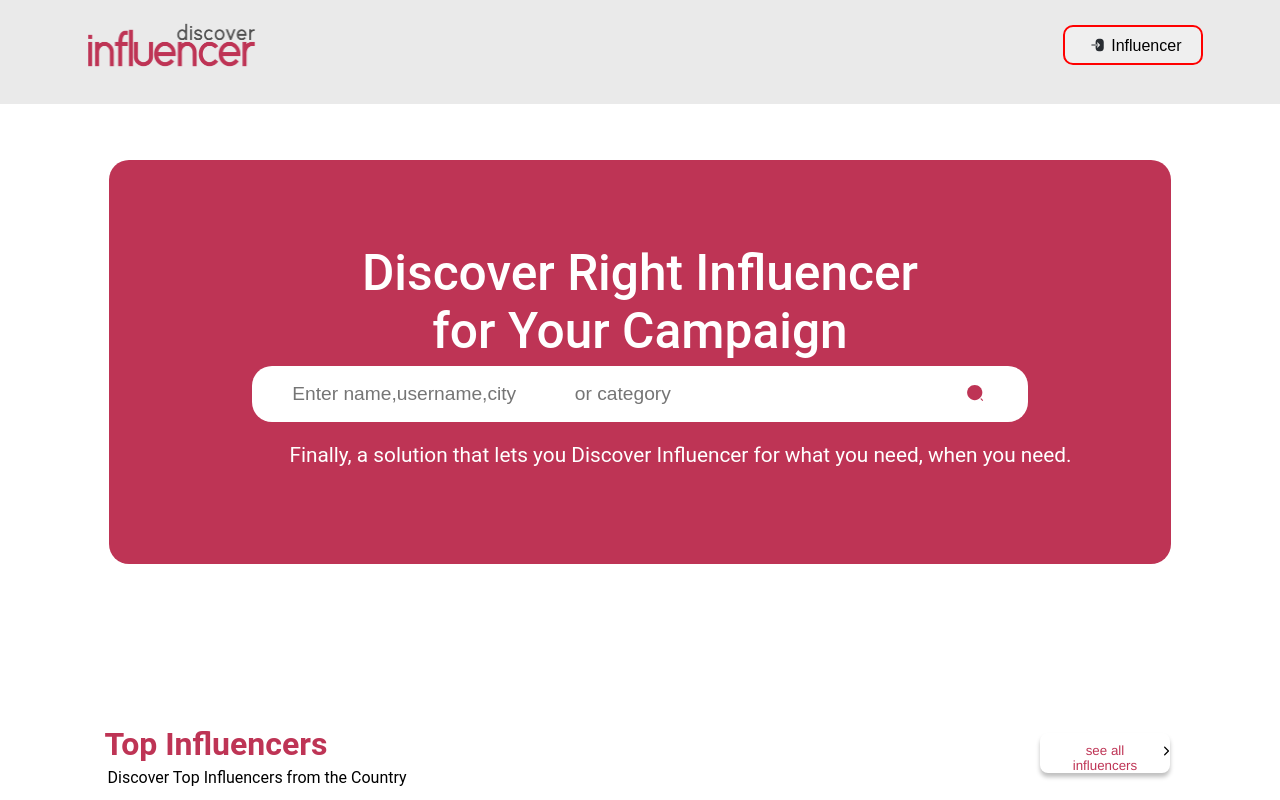
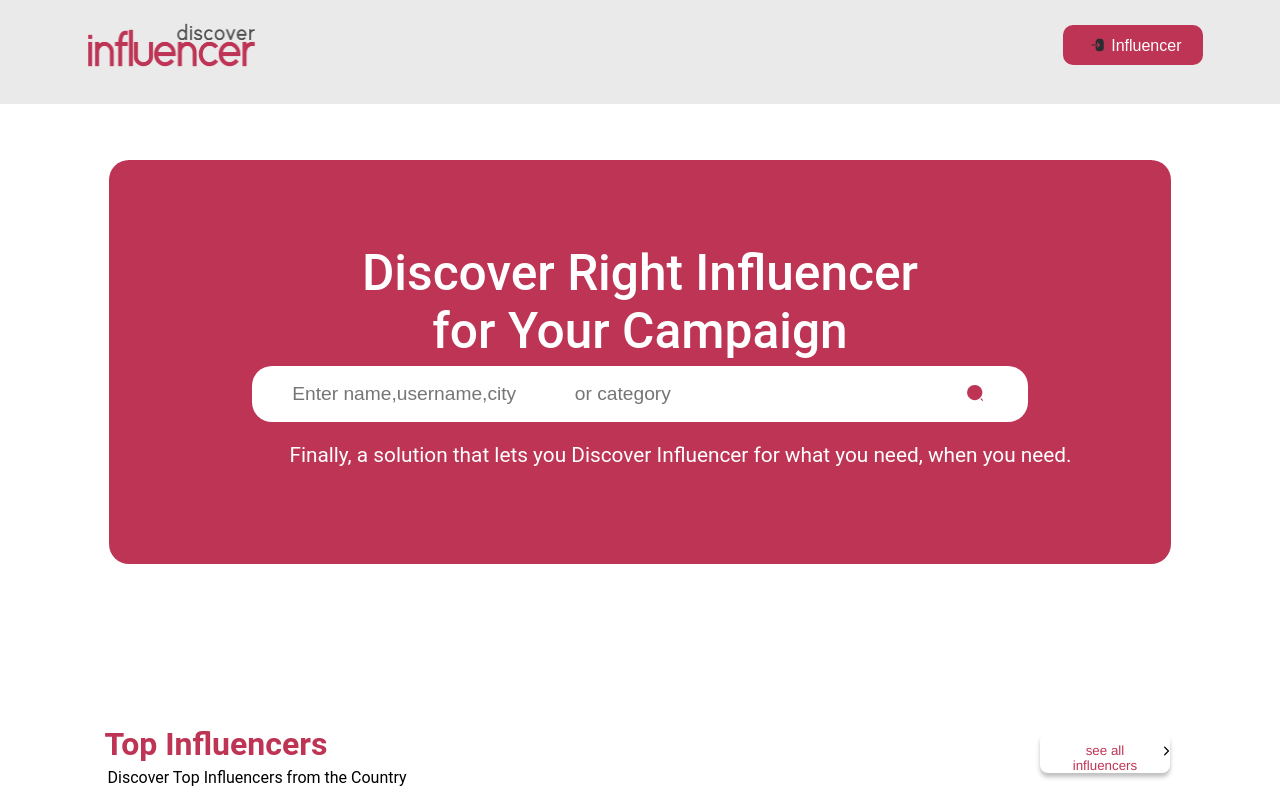
Before and after one commit to vk-0-7/One_creator_brands, a Next.js app: page / in a window 1280 px wide. In both pictures the pointer is over the button "Influencer". Shown: the top 800 px of the page. Built offline with nearby package versions, Linux system fonts and the light colour scheme.

Commit message:
issue resolved

```diff
--- a/components/navbar2.js
+++ b/components/navbar2.js
@@ -1,9 +1,10 @@
 import Image from "next/image"
 import di from "../Images/di.png"
 import logout from "../icons/logout.svg"
+import Link from "next/link"
 import styles from "../styles/navbar1.module.css"
 import { FontAwesomeIcon } from '@fortawesome/react-fontawesome'
-   import { faUser } from '@fortawesome/free-solid-svg-icons'
+ import { faUser } from '@fortawesome/free-solid-svg-icons'
 const navbar1 = () => {
   return (
     <>
--- a/components/navbar3.js
+++ b/components/navbar3.js
@@ -1,6 +1,6 @@
 import Image from "next/image"
 import di from "../Images/di.png"
-
+import Link from "next/link"
 import styles from "../styles/navbar1.module.css"
 
 const navbar1 = () => {
--- a/pages/registration.js
+++ b/pages/registration.js
@@ -4,6 +4,7 @@ import styles from "../styles/registration.module.css"
 import { FontAwesomeIcon } from '@fortawesome/react-fontawesome'
 import { faUser } from '@fortawesome/free-solid-svg-icons'
 import Script from "next/script"
+
 
 
 
--- a/styles/navbar1.module.css
+++ b/styles/navbar1.module.css
@@ -19,10 +19,15 @@
     right: 6vw;
     height: 40px;
     width: 140px;
-    border: 2px solid red;
+    border: 2px solid  rgb(190, 52, 85);
     border-radius: 10px;
     font-size: 1rem;
     cursor: pointer;
+
+}
+.btn:hover{
+      background-color:  rgb(190, 52, 85);
+      color: white;
 
 }
 .usericon{
```
Also changed, not shown: icons/loginHover.svg (added).
